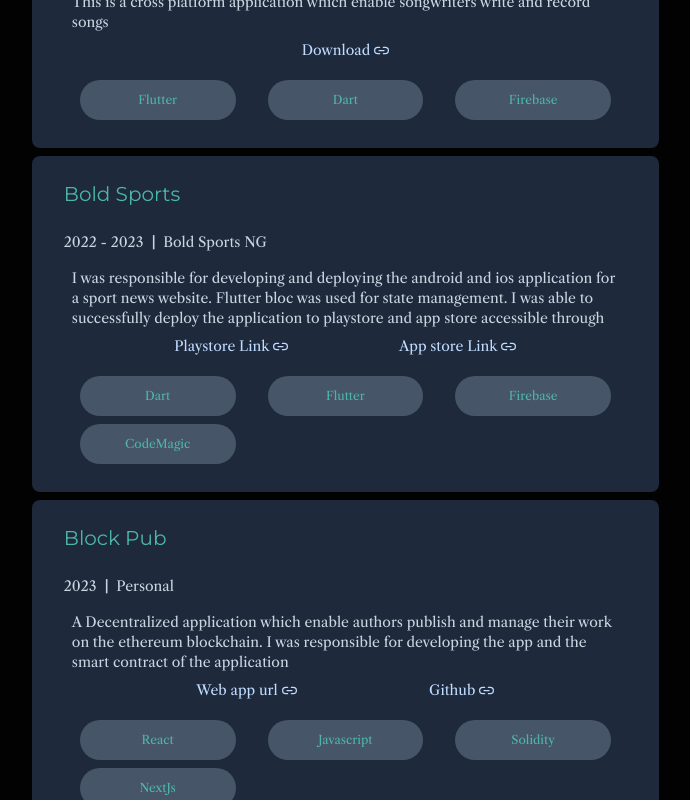
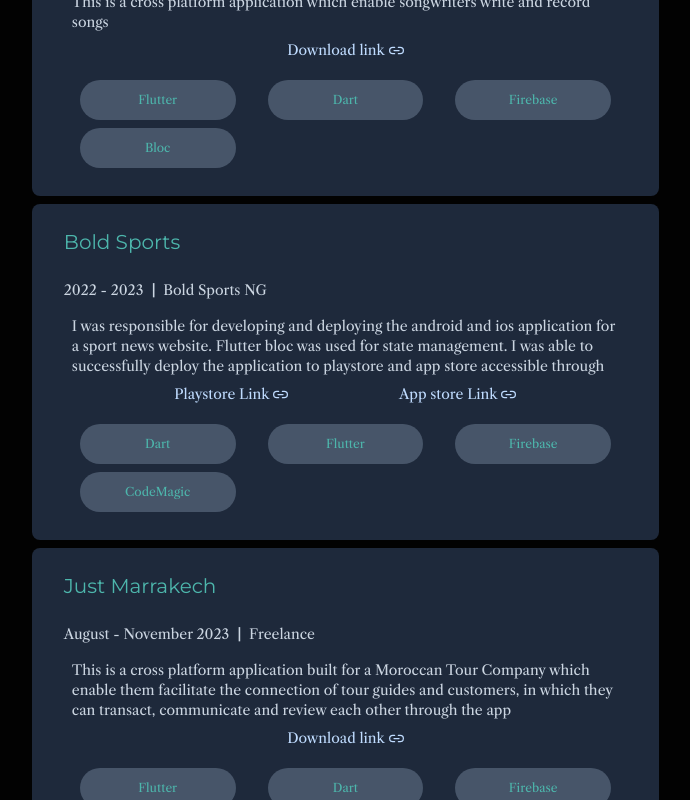
Before and after one commit to ANTONINEUTRON/anthony_portfolio, a Next.js app: page / in a window 1280 px wide. Shown: the part 1800-2600 px from the top of the page, without its empty margins (565-1255 px from the left). Built offline with nearby package versions, Linux system fonts and the light colour scheme.

Commit message:
Added Just Marrakech details

```diff
--- a/data/ExperienceData.ts
+++ b/data/ExperienceData.ts
@@ -41,10 +41,10 @@ const ExperienceData: ExperienceItem[] =  [
         period: "April 2024",
         organization: "Freelance",
         description: "This is a cross platform application which enable songwriters write and record songs",
-        tech: ["Flutter", "Dart", "Firebase"],
+        tech: ["Flutter", "Dart", "Firebase", "Bloc"],
         url: [
             {
-                title: "Download",
+                title: "Download link",
                 link: "https://lyricslab.antobuild.tech"
             }
         ]
@@ -65,6 +65,19 @@ const ExperienceData: ExperienceItem[] =  [
                 link: "https://apps.apple.com/us/app/bold-sports-ng/id1661467529"
             }
         ],
+    },
+    {
+        position: "Just Marrakech",
+        period: "August - November 2023",
+        organization: "Freelance",
+        description: "This is a cross platform application built for a Moroccan Tour Company which enable them facilitate the connection of tour guides and customers, in which they can transact, communicate and review each other through the app",
+        tech: ["Flutter", "Dart", "Firebase", "Stripe Integration", ],
+        url: [
+            {
+                title: "Download link",
+                link: "https://drive.google.com/file/d/1ys51fNgBEWmf_L7g6bTQA0O1ni_-EaG0/view?usp=sharing"
+            }
+        ]
     },
     {
         position: "Block Pub",
```
